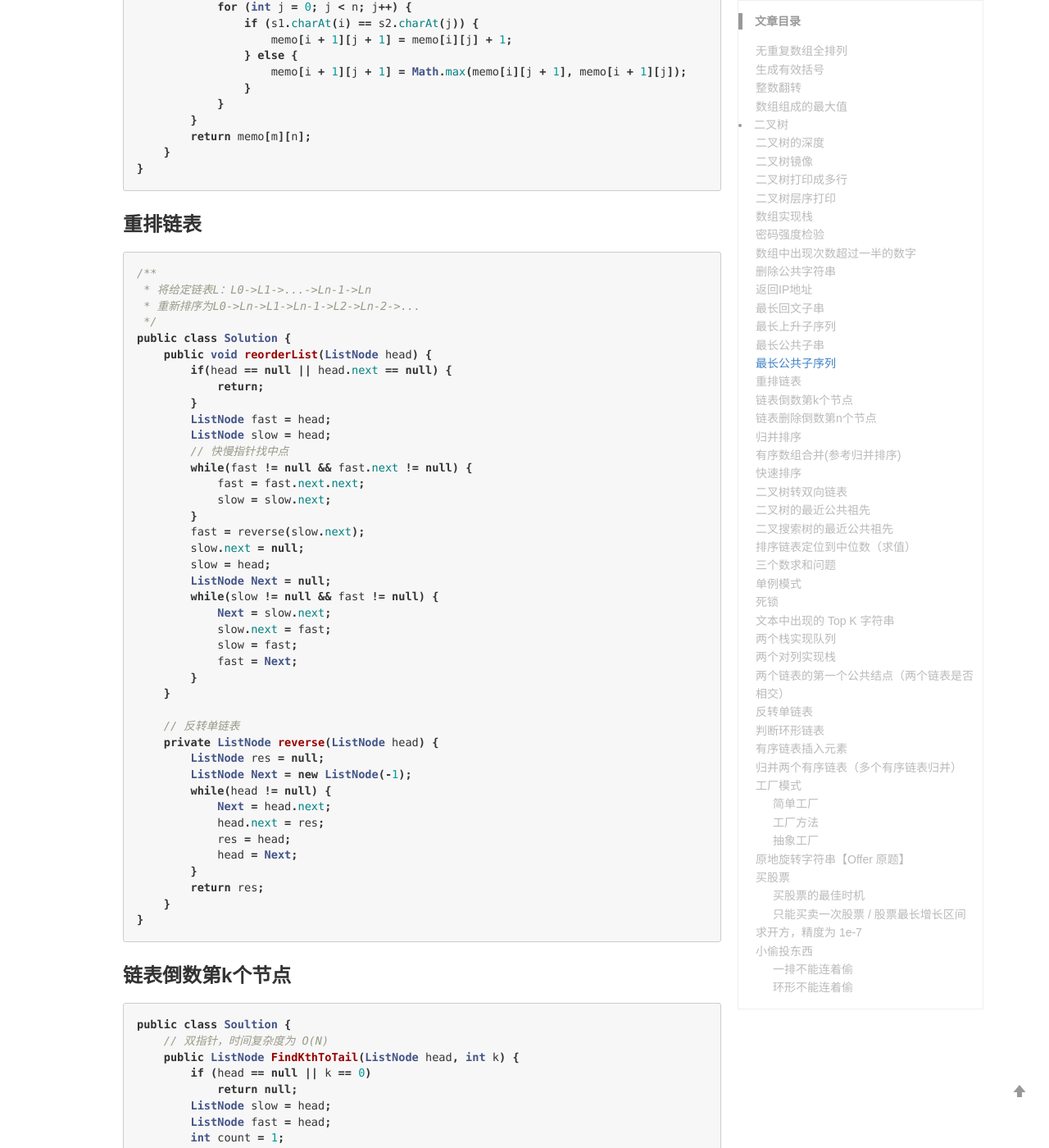
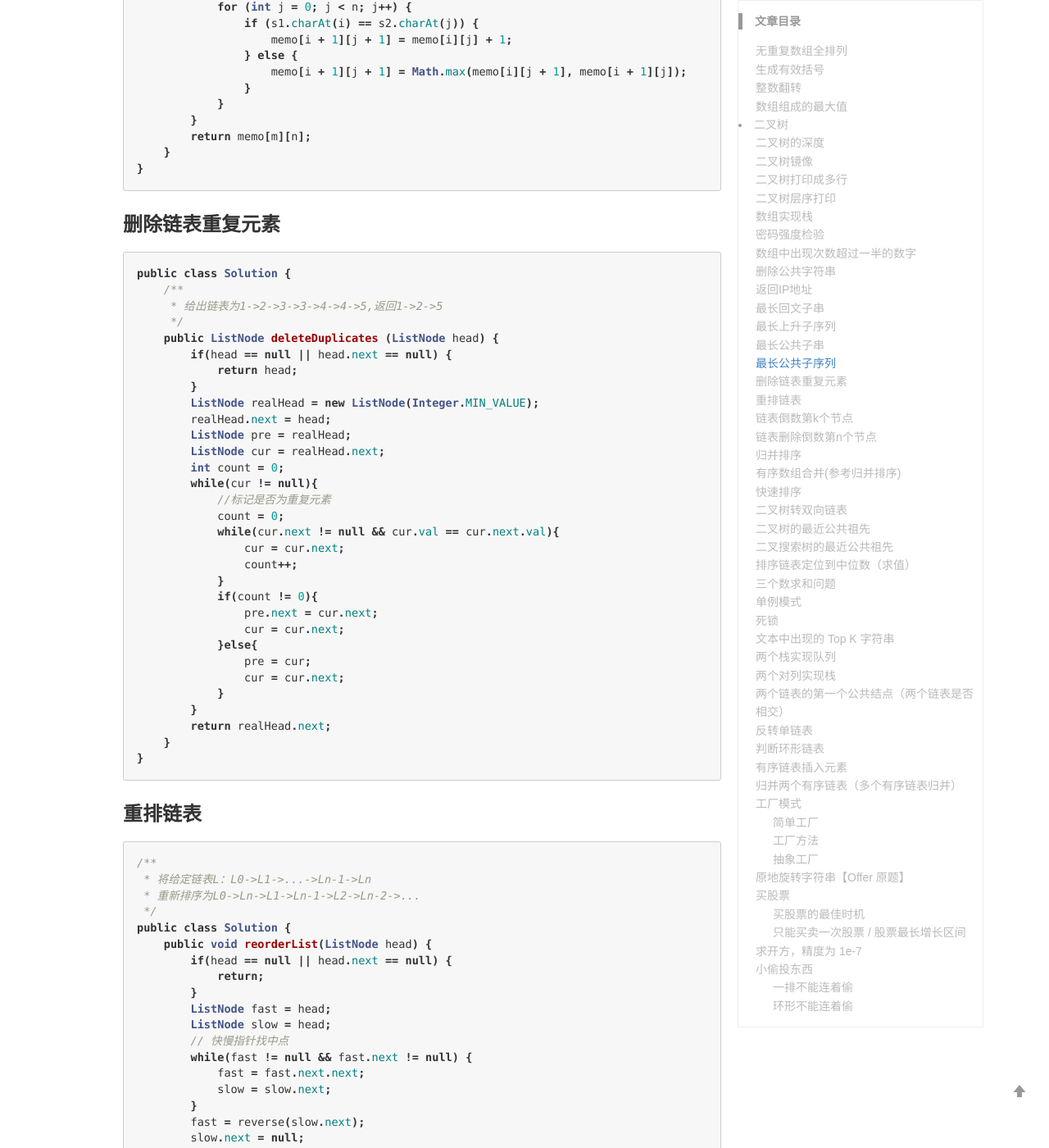
Before and after one commit to wangfei910/wangfei910.github.io, a Jekyll site: the page built from _posts/2019-10-3-常用算法.md, in a window 1280 px wide and 1400 px high, scrolled down 14398 px. Shown: the whole window at 82% size. Built offline with Jekyll 4.4.1, drawn with Linux system fonts in a browser that asks for light colours; comment, search, counter and statistics services are not loaded.

Commit message:
Update 2019-10-3-常用算法.md

````diff
--- a/_posts/2019-10-3-常用算法.md
+++ b/_posts/2019-10-3-常用算法.md
@@ -713,6 +713,41 @@ public class Solution {
 }
 ```
 
+### 删除链表重复元素
+```java
+public class Solution {
+    /**
+     * 给出链表为1->2->3->3->4->4->5,返回1->2->5
+     */
+    public ListNode deleteDuplicates (ListNode head) {
+        if(head == null || head.next == null) {
+            return head;
+        }
+        ListNode realHead = new ListNode(Integer.MIN_VALUE);
+        realHead.next = head;
+        ListNode pre = realHead;
+        ListNode cur = realHead.next;
+        int count = 0;
+        while(cur != null){
+            //标记是否为重复元素
+            count = 0;
+            while(cur.next != null && cur.val == cur.next.val){
+                cur = cur.next;
+                count++;
+            }
+            if(count != 0){
+                pre.next = cur.next;
+                cur = cur.next;
+            }else{
+                pre = cur;
+                cur = cur.next;
+            }
+        }
+        return realHead.next;
+    }
+}
+```
+
 ### 重排链表
 ```java
 /**
````
